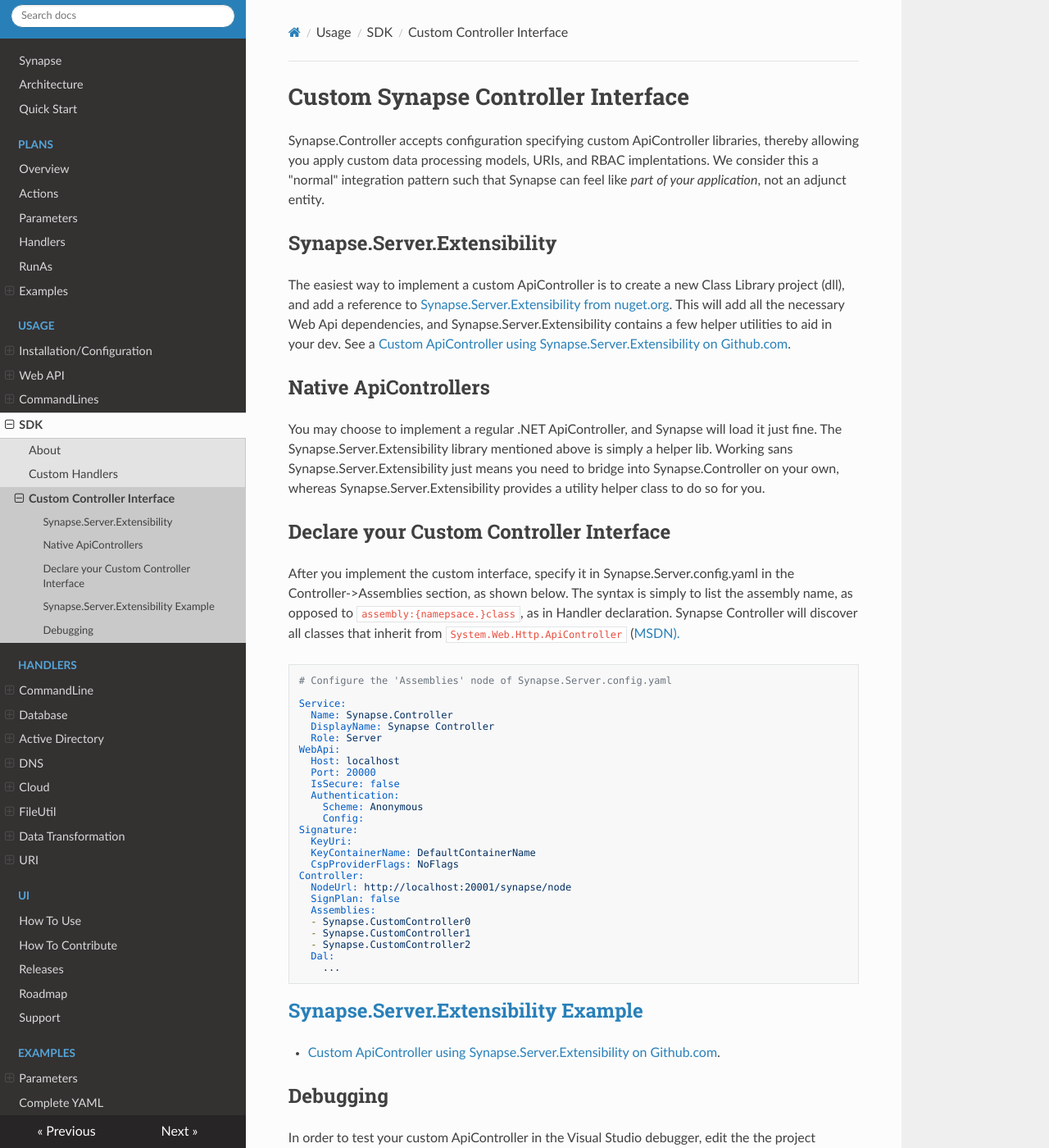
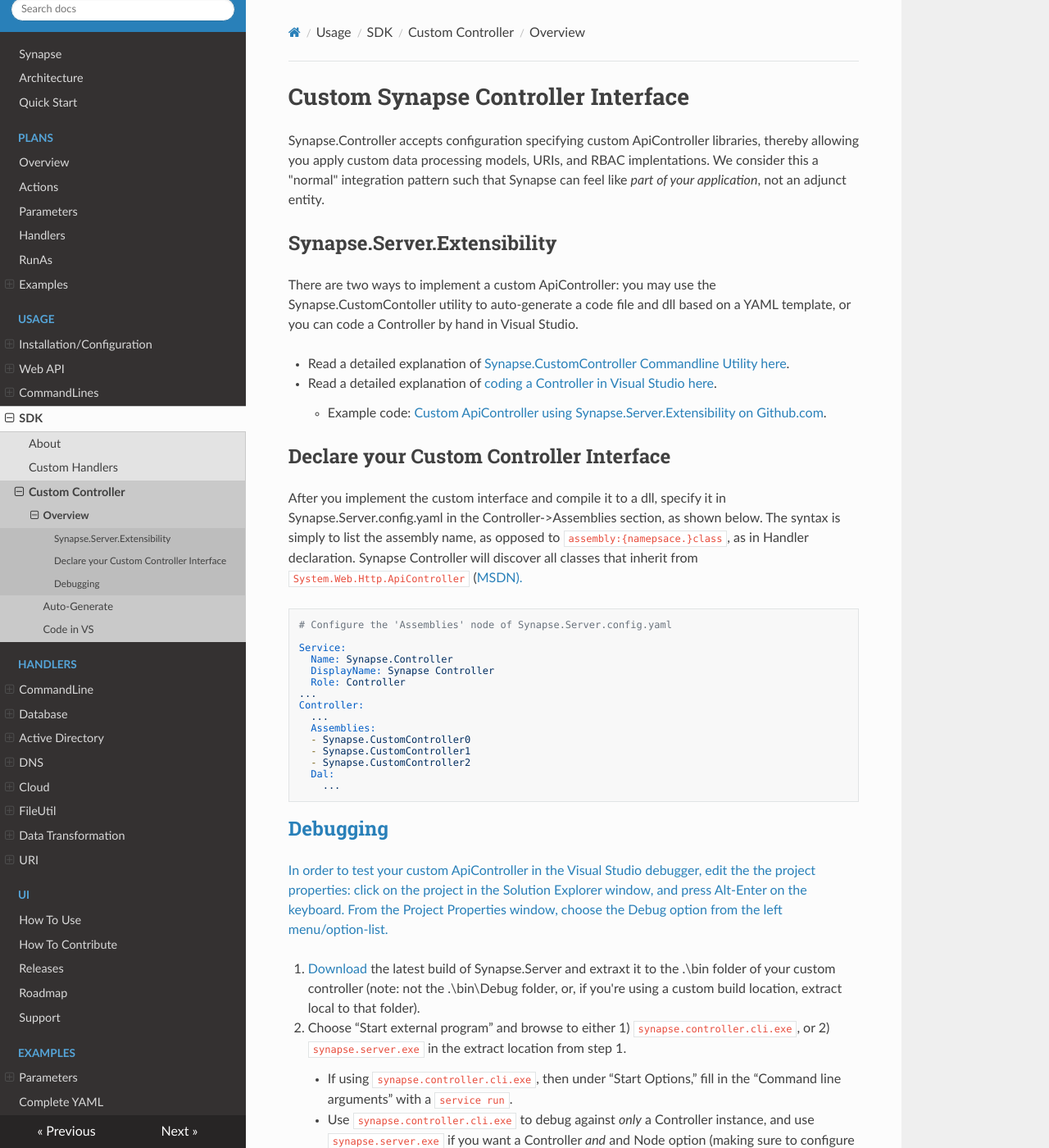
Before and after one commit to SynapseProject/synapse.docs, an MkDocs documentation site: the page built from docs/sdk/controller/index.md, in a window 1280 px wide and 1400 px high. Shown: the whole window at 82% size. Built offline with MkDocs 1.6.1, drawn with Linux system fonts in a browser that asks for light colours; nearby versions of some CDN libraries; old or Windows-style settings are respelled for this version of MkDocs.

Commit message:
stub docs on custom controller util

````diff
--- a/docs/sdk/controller.md
+++ b/docs/sdk/controller/index.md
@@ -4,15 +4,18 @@ Synapse.Controller accepts configuration specifying custom ApiController librari
 
 ## Synapse.Server.Extensibility
 
-The easiest way to implement a custom ApiController is to create a new Class Library project (dll), and add a reference to <a href="https://www.nuget.org/packages/Synapse.Server.Extensibility" target="_blank">Synapse.Server.Extensibility from nuget.org</a>.  This will add all the necessary Web Api dependencies, and Synapse.Server.Extensibility contains a few helper utilities to aid in your dev.  See a <a href="https://gist.github.com/SynapseProject/0f345c4fa60cdb53ae8d3585cde24513" target="_blank">Custom ApiController using Synapse.Server.Extensibility on Github.com</a>.
+There are two ways to implement a custom ApiController: you may use the Synapse.CustomContoller utility to auto-generate a code file and dll based on a YAML template, or you can code a Controller by hand in Visual Studio.
 
-## Native ApiControllers
+- Read a detailed explanation of [Synapse.CustomController Commandline Utility here](controller/util).
 
-You may choose to implement a regular .NET ApiController, and Synapse will load it just fine.  The Synapse.Server.Extensibility library mentioned above is simply a helper lib.  Working sans Synapse.Server.Extensibility just means you need to bridge into Synapse.Controller on your own, whereas Synapse.Server.Extensibility provides a utility helper class to do so for you.
+- Read a detailed explanation of [coding a Controller in Visual Studio here](controller/vs).
+
+    - Example code: <a href="https://gist.github.com/SynapseProject/0f345c4fa60cdb53ae8d3585cde24513" target="_blank">Custom ApiController using Synapse.Server.Extensibility on Github.com</a>.
+
 
 ## Declare your Custom Controller Interface
 
-After you implement the custom interface, specify it in Synapse.Server.config.yaml in the Controller->Assemblies section, as shown below.  The syntax is simply to list the assembly name, as opposed to `assembly:{namepsace.}class`, as in Handler declaration.  Synapse Controller will discover all classes that inherit from `System.Web.Http.ApiController` (<a href="https://msdn.microsoft.com/en-us/library/system.web.http.apicontroller(v=vs.118).aspx" target="_blank">MSDN<a/>).
+After you implement the custom interface and compile it to a dll, specify it in Synapse.Server.config.yaml in the Controller->Assemblies section, as shown below.  The syntax is simply to list the assembly name, as opposed to `assembly:{namepsace.}class`, as in Handler declaration.  Synapse Controller will discover all classes that inherit from `System.Web.Http.ApiController` (<a href="https://msdn.microsoft.com/en-us/library/system.web.http.apicontroller(v=vs.118).aspx" target="_blank">MSDN<a/>).
 
 ```yaml
 # Configure the 'Assemblies' node of Synapse.Server.config.yaml
@@ -20,21 +23,10 @@ After you implement the custom interface, specify it in Synapse.Server.config.ya
 Service:
   Name: Synapse.Controller
   DisplayName: Synapse Controller
-  Role: Server
-WebApi:
-  Host: localhost
-  Port: 20000
-  IsSecure: false
-  Authentication:
-    Scheme: Anonymous
-    Config:
-Signature:
-  KeyUri:
-  KeyContainerName: DefaultContainerName
-  CspProviderFlags: NoFlags
+  Role: Controller
+...
 Controller:
-  NodeUrl: http://localhost:20001/synapse/node
-  SignPlan: false
+  ...
   Assemblies:
   - Synapse.CustomController0
   - Synapse.CustomController1
@@ -43,9 +35,6 @@ Controller:
     ...
 ```
 
-## Synapse.Server.Extensibility Example
-
-- <a href="https://gist.github.com/SynapseProject/0f345c4fa60cdb53ae8d3585cde24513" target="_blank">Custom ApiController using Synapse.Server.Extensibility on Github.com</a>.
 
 ## Debugging
 
--- a/mkdocs.yml
+++ b/mkdocs.yml
@@ -38,7 +38,10 @@ pages:
   - SDK:
     - About: sdk/index.md
     - Custom Handlers: sdk/handlers.md
-    - Custom Controller Interface: sdk/controller.md
+    - Custom Controller:
+      - Overview: sdk/controller/index.md
+      - Auto-Generate: sdk/controller/util.md
+      - Code in VS: sdk/controller/vs.md
 - Handlers:
   - CommandLine:
     - Command Handler: handlers/commandline/command.md
@@ -52,7 +55,7 @@ pages:
     - Api: handlers/ad/api.md
     - Role Managers: handlers/ad/rolemanager.md
   - DNS:
-    - DNS Handler: handlers/dns/dns.md
+    - DNS Handler: handlers/dns/index.md
   - Cloud:
     - AWS Handler: handlers/cloud/aws.md
   - FileUtil:
````
Also changed, not shown: docs/handlers/dns/index.md (renamed from docs/handlers/dns/dns.md, +2 -1 lines), docs/sdk/controller/util.md (added, +179 -0 lines), docs/sdk/controller/vs.md (added, +13 -0 lines).
